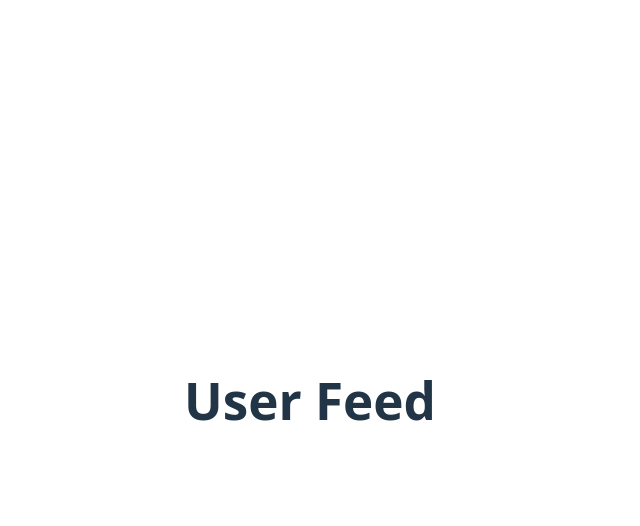
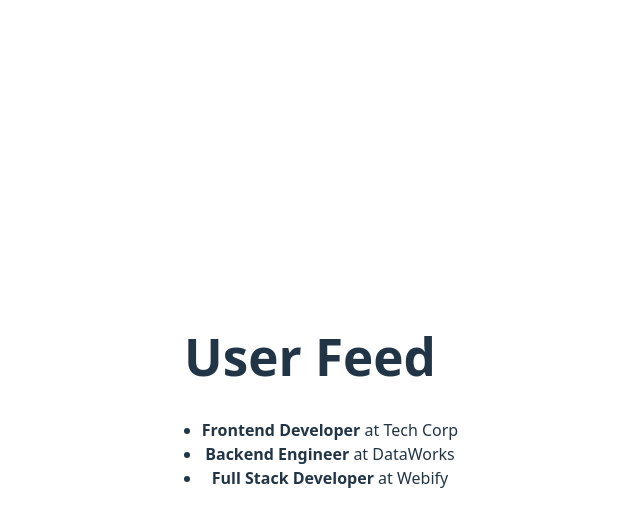
Before and after one commit to farhan888/ats-with-llm, a React (Vite) app in the folder frontend/: page / in a window 1280 px wide. Both pictures are taken after typing "Sample", "name@example.com", "Sample123" into the empty fields and a click on the button "Sign Up". Shown: the top 526 px of the page, without its empty margins (330-970 px from the left). Built offline with nearby package versions, Linux system fonts and the light colour scheme.

Commit message:
feat: enhance UserFeed component to display simulated job postings

```diff
--- a/frontend/src/userFeed/UserFeed.tsx
+++ b/frontend/src/userFeed/UserFeed.tsx
@@ -1,10 +1,40 @@
+import { useEffect, useState } from "react";
+
 function UserFeed() {
+    const userId = "123"
+    const [jobs, setJobs] = useState<{ id: string; title: string; company: string }[]>([])
+    const [loading, setLoading] = useState(true)
+
+    useEffect(() => {
+        // Simulate API call
+        setLoading(true);
+        setTimeout(() => {
+            // Simulated job postings for the user
+            setJobs([
+                { id: "1", title: "Frontend Developer", company: "Tech Corp" },
+                { id: "2", title: "Backend Engineer", company: "DataWorks" },
+                { id: "3", title: "Full Stack Developer", company: "Webify" },
+            ]);
+            setLoading(false);
+        }, 1000)
+    }, [userId])
+
     return (
         <div>
             <h1>User Feed</h1>
-            {/* User feed content goes here */}
+            {loading ? (
+                <p>Loading job postings...</p>
+            ) : (
+                <ul>
+                    {jobs.map((job) => (
+                        <li key={job.id}>
+                            <strong>{job.title}</strong> at {job.company}
+                        </li>
+                    ))}
+                </ul>
+            )}
         </div>
     );
 }
 
-export default UserFeed;
+export default UserFeed
```
